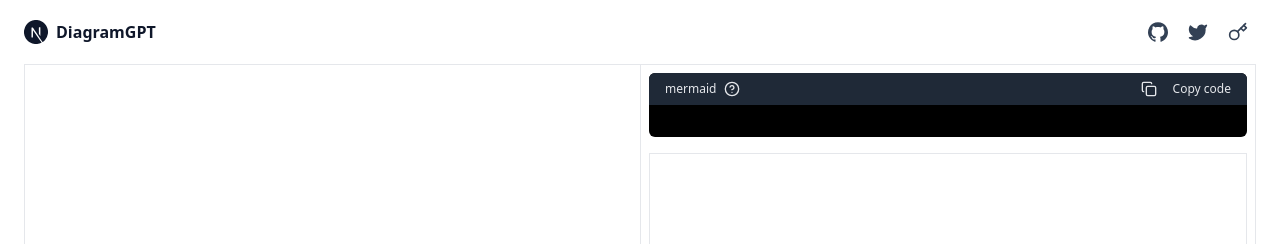
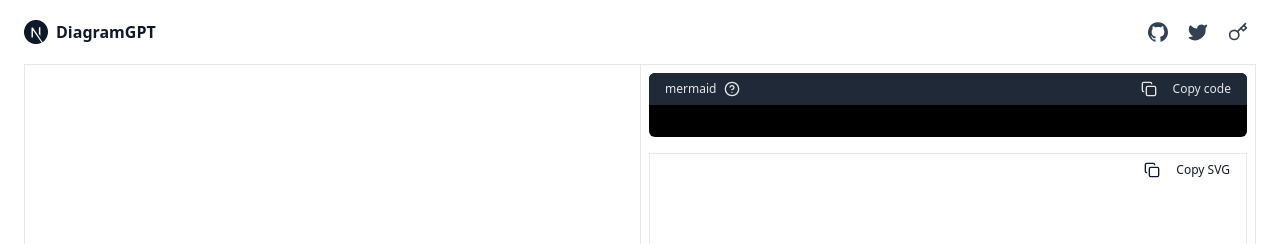
Before and after one commit to fraserxu/diagram-gpt, a Next.js app: page / in a window 1280 px wide. Shown: the top 244 px of the page. Built offline with nearby package versions, Linux system fonts and the light colour scheme; what endent would draw is missing.

Commit message:
add code to copy svg

```diff
--- a/app/page.tsx
+++ b/app/page.tsx
@@ -114,7 +114,7 @@ export default function Home() {
       <div className="border w-full md:w-1/2 p-2 flex flex-col">
         <CodeBlock code={draftOutputCode} />
 
-        <div className="flex-1 flex justify-center border">
+        <div className="flex-1 flex justify-center border relative">
           <Mermaid chart={outputCode} />
         </div>
       </div>
--- a/components/Mermaids.tsx
+++ b/components/Mermaids.tsx
@@ -1,7 +1,9 @@
 "use client";
 
-import React, { useEffect, useRef } from "react";
+import React, { useEffect, useRef, useState } from "react";
 import mermaid from "mermaid";
+
+import { Copy } from "lucide-react";
 
 interface MermaidProps {
   chart: string;
@@ -9,6 +11,7 @@ interface MermaidProps {
 
 export function Mermaid({ chart }: MermaidProps) {
   const ref = useRef<HTMLDivElement>(null);
+  const [label, setLabel] = useState<string>("Copy SVG");
 
   useEffect(() => {
     mermaid.mermaidAPI.initialize({
@@ -32,9 +35,44 @@ export function Mermaid({ chart }: MermaidProps) {
     drawChart();
   }, [chart]);
 
+  const copyToClipboard = (text: string) => {
+    const el = document.createElement("textarea");
+    el.value = text;
+    document.body.appendChild(el);
+    el.select();
+    document.execCommand("copy");
+    document.body.removeChild(el);
+  };
+
+  const handleCopyClick = () => {
+    const container = ref.current;
+
+    if (!container) return;
+
+    const svgElement = container.querySelector("svg");
+
+    if (svgElement) {
+      const svgCode = svgElement.outerHTML;
+      copyToClipboard(svgCode);
+      setLabel("Copied!");
+
+      setTimeout(() => {
+        setLabel("Copy SVG");
+      }, 1000);
+    }
+  };
+
   return (
-    <div ref={ref} className="mermaid">
-      {chart}
+    <div className="">
+      <div className="absolute right-0 px-4 py-2 text-xs font-sans justify-between">
+        <button className="flex ml-auto gap-2" onClick={handleCopyClick}>
+          <Copy className="mr-2 h-4 w-4" />
+          {label}
+        </button>
+      </div>
+      <div ref={ref} className="mermaid">
+        {chart}
+      </div>
     </div>
   );
 }
```
